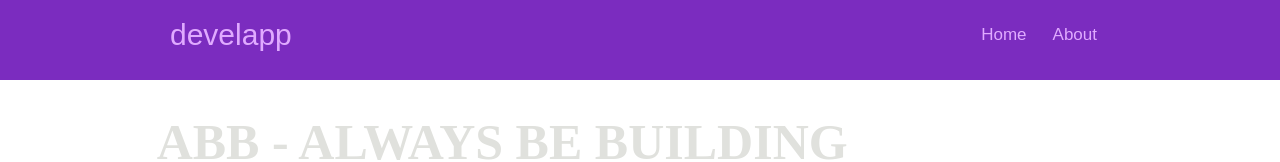
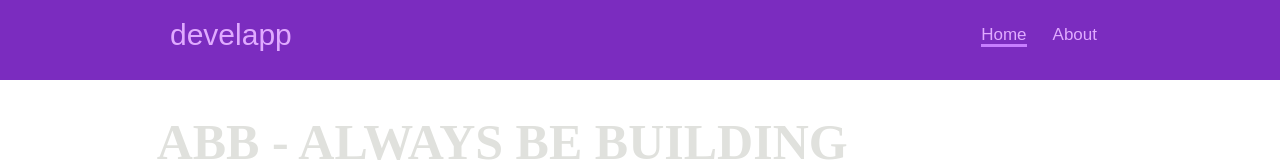
Before and after one commit to chingu-voyages/v38-geckos-team-04, a React (Create React App) app in the folder frontend/: page / in a window 1280 px wide. In both pictures the pointer is over the link "Home". Shown: the top 162 px of the page. Built offline with nearby package versions, Linux system fonts and the light colour scheme; a web font is replaced by a local one.

Commit message:
Add navbar nav link hover styles

```diff
--- a/frontend/src/sass/components/navbar.scss
+++ b/frontend/src/sass/components/navbar.scss
@@ -39,8 +39,8 @@
             color: $mauve;
             text-decoration: none;
 
-            &:active {
-                border-bottom: 0.1rem solid $heliotrope;
+            &:hover {
+                border-bottom: 0.3rem solid $heliotrope;
             }
         }
     }
```
